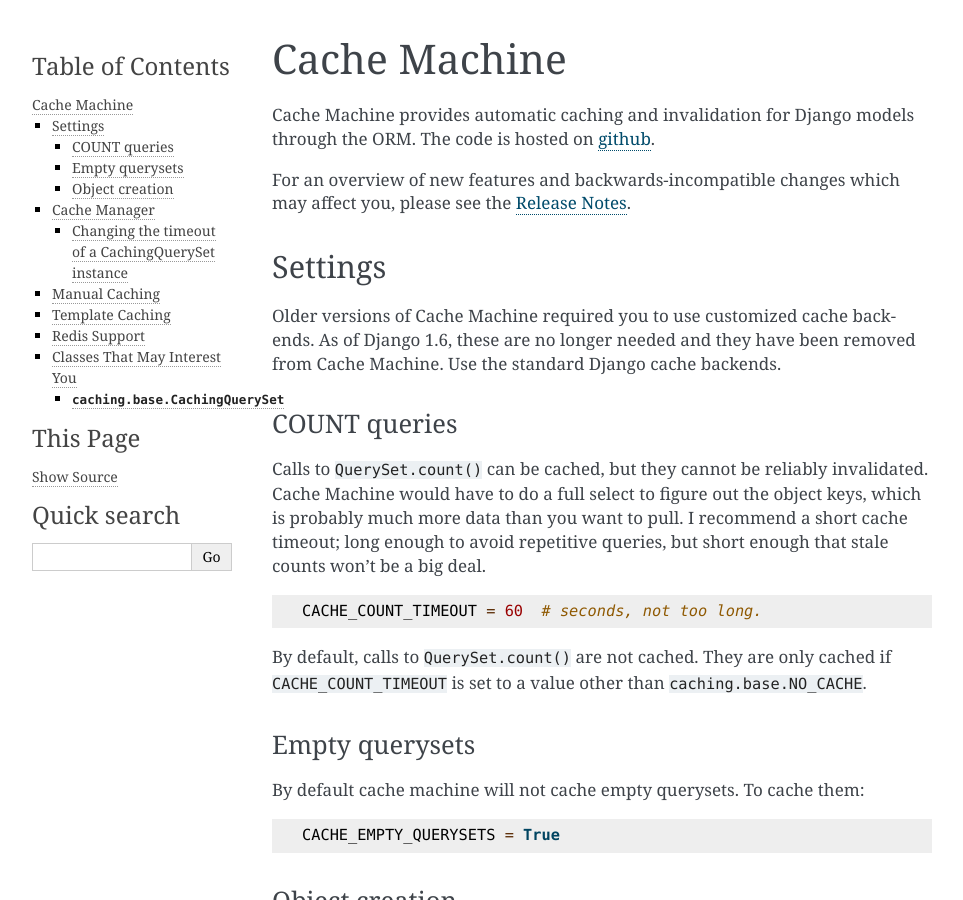
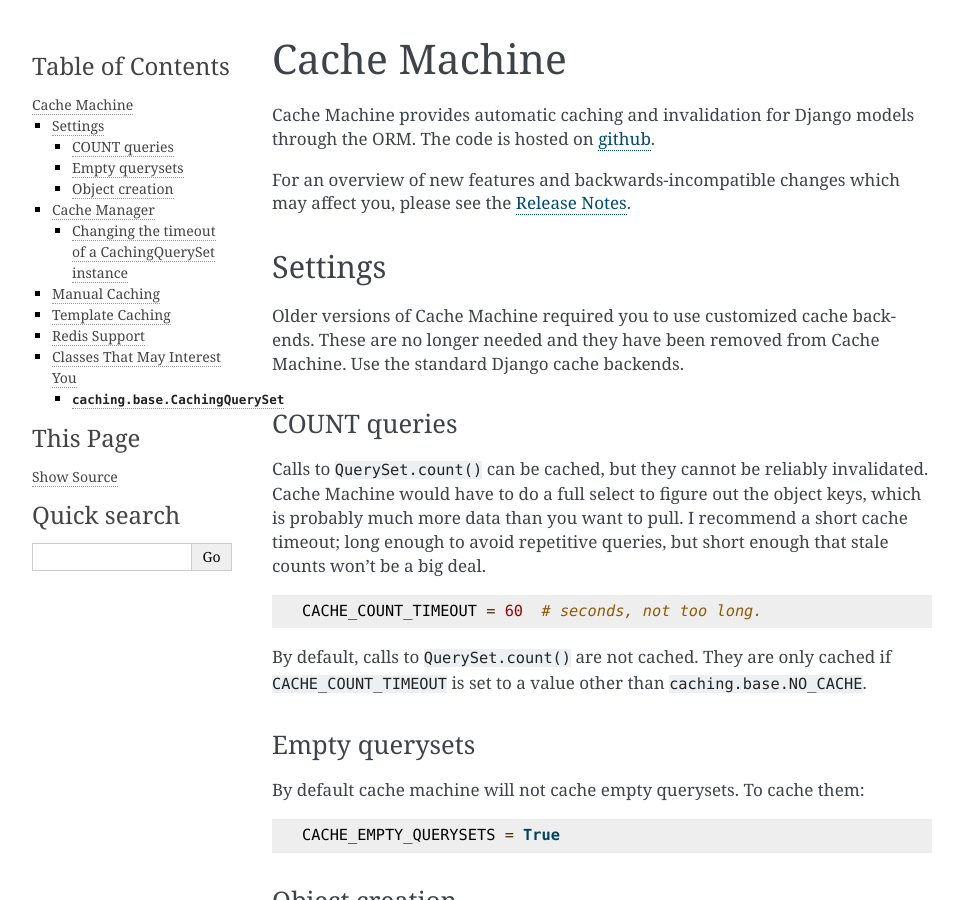
Before and after one commit to django-cache-machine/django-cache-machine, a Sphinx documentation site: the page built from docs/index.rst, in a window 1280 px wide and 900 px high. Shown: the whole window, without its empty margins (148-1111 px from the left). Built offline with Sphinx 7.4.7, drawn with Linux system fonts in a browser that asks for light colours.

Commit message:
Cleanup and docs updates

```diff
--- a/docs/index.rst
+++ b/docs/index.rst
@@ -14,9 +14,8 @@
 Settings
 --------
 
-Older versions of Cache Machine required you to use customized cache backends. As of Django 1.6,
-these are no longer needed and they have been removed from Cache Machine. Use the standard Django
-cache backends.
+Older versions of Cache Machine required you to use customized cache backends. These are no longer
+needed and they have been removed from Cache Machine. Use the standard Django cache backends.
 
 COUNT queries
 ^^^^^^^^^^^^^
```
Also changed, not shown: docs/releases.rst (+20 -1 lines), 4 other files.
